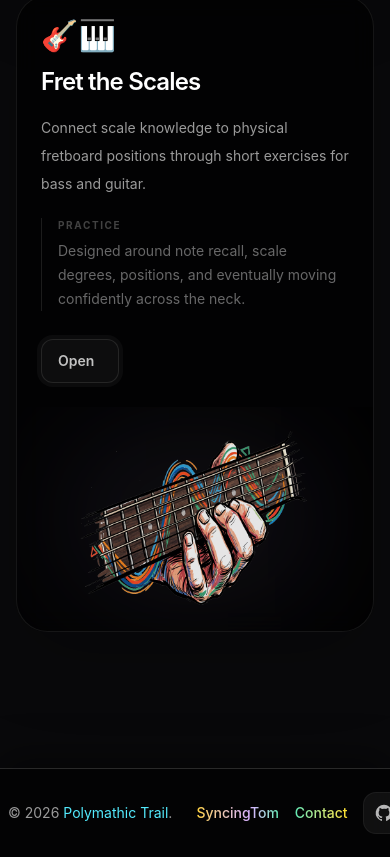
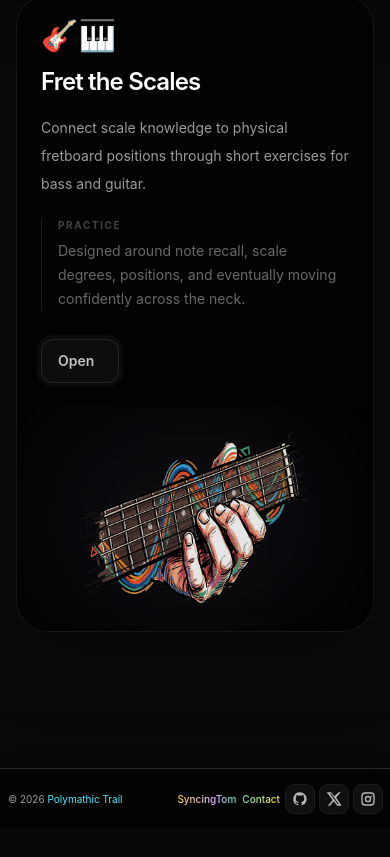
Before and after one commit to ARCynic/SyncingTom, a React (Vite) app in the folder frontend/: page / in a window 390 px wide. Shown: the part 3045-3902 px from the top of the page. After the commit the page ends 3874 px from the top, so only its background shows below. Built offline with nearby package versions, Linux system fonts and the light colour scheme.

Commit message:
footer fix

```diff
--- a/frontend/src/components/layout/Footer.jsx
+++ b/frontend/src/components/layout/Footer.jsx
@@ -1,3 +1,224 @@
+// import {
+//   Link,
+// } from "react-router";
+
+// export default function Footer() {
+//   const year =
+//     new Date().getFullYear();
+
+//   return (
+//     <footer
+//       className="
+//         relative
+//         z-20
+//         mt-2
+//         border-t
+//         border-white/15
+//         bg-black/60
+//         backdrop-blur-md
+//         shadow-[0_-10px_40px_rgba(0,0,0,0.45)]
+//       "
+//     >
+//       <div
+//         className="
+//           mx-auto
+//           w-full
+//           max-w-screen-2xl
+//           px-2
+//           py-6
+//         "
+//       >
+//         <div
+//           className="
+//             flex
+//             items-center
+//             justify-between
+//             gap-6
+//           "
+//         >
+//           <p
+//             className="
+//               whitespace-nowrap
+//               text-sm
+//               text-white/60
+//             "
+//           >
+//             © {year}{" "}
+
+//             <a
+//               href="https://polymathictrail.space"
+//               className="
+//                 text-cyan-300
+//                 underline-offset-4
+//                 hover:text-emerald-200
+//                 hover:underline
+//               "
+//               rel="noreferrer"
+//             >
+//               Polymathic Trail
+//             </a>
+
+//             .
+
+//             <span className="hidden sm:inline">
+//               {" "}
+//               All rights reserved.
+//             </span>
+//           </p>
+
+//           <div
+//             className="
+//               flex
+//               items-center
+//               gap-3
+//               whitespace-nowrap
+//             "
+//           >
+//             <Link
+//               to="/about"
+//               className="
+//                 mr-1
+//                 text-sm
+//                 font-medium
+//                 text-white/50
+//                 underline-offset-4
+//                 transition
+//                 hover:text-cyan-200
+//                 hover:underline
+//               "
+//             >
+//               <span
+//                 className="
+//                   bg-gradient-to-r
+//                   from-amber-300
+//                   to-purple-300
+//                   bg-clip-text
+//                   text-transparent
+//                 "
+//               >
+//                 Syncing
+//               </span>
+
+//               <span
+//                 className="
+//                   bg-gradient-to-r
+//                   from-purple-300
+//                   to-emerald-300
+//                   bg-clip-text
+//                   text-transparent
+//                 "
+//               >
+//                 Tom
+//               </span>
+//             </Link>
+//             <Link
+//               to="/contact"
+//               className="
+//                 mr-1
+//                 text-sm
+//                 font-medium
+//                 text-white/50
+//                 underline-offset-4
+//                 transition
+//                 hover:text-cyan-200
+//                 hover:underline
+//               "
+//             >
+//               <span
+//                 className="
+//                   bg-gradient-to-r
+//                   from-emerald-300
+//                   to-yellow-300
+//                   bg-clip-text
+//                   text-transparent
+//                 "
+//               >
+//                 Contact
+//               </span>
+//             </Link>
+
+//             <SocialIcon
+//               href="https://github.com/ARCynic"
+//               label="GitHub"
+//               icon={
+//                 <svg
+//                   viewBox="0 0 24 24"
+//                   className="h-5 w-5"
+//                   fill="currentColor"
+//                   aria-hidden="true"
+//                 >
+//                   <path
+//                     fillRule="evenodd"
+//                     clipRule="evenodd"
+//                     d="M12 2a10 10 0 0 0-3.162 19.488c.5.092.682-.217.682-.483 0-.237-.009-.866-.013-1.7-2.776.603-3.362-1.338-3.362-1.338a2.645 2.645 0 0 0-1.107-1.46c-.905-.62.069-.607.069-.607 1.002.071 1.529 1.03 1.529 1.03.89 1.526 2.337 1.086 2.906.83.09-.645.349-1.086.636-1.336-2.217-.252-4.55-1.109-4.55-4.935 0-1.09.39-1.984 1.03-2.683-.103-.253-.447-1.27.098-2.647 0 0 .84-.269 2.75 1.026A9.57 9.57 0 0 1 12 6.844c.85.004 1.706.115 2.505.337 1.909-1.295 2.748-1.026 2.748-1.026.546 1.377.202 2.394.1 2.647.64.699 1.028 1.593 1.028 2.683 0 3.836-2.337 4.68-4.56 4.928.359.31.678.92.678 1.854 0 1.337-.012 2.415-.012 2.743 0 .268.18.58.688.482A10 10 0 0 0 12 2Z"
+//                   />
+//                 </svg>
+//               }
+//             />
+
+//             <SocialIcon
+//               href="https://x.com/Cynically_Stoic"
+//               label="Twitter"
+//               icon={
+//                 <svg
+//                   viewBox="0 0 24 24"
+//                   className="h-5 w-5"
+//                   fill="currentColor"
+//                   aria-hidden="true"
+//                 >
+//                   <path
+//                     d="M18.9 2H22l-6.77 7.73L23.5 22h-6.7l-5.24-6.44L5.9 22H2.8l7.3-8.34L1 2h6.86l4.74 5.9L18.9 2Zm-1.2 18h1.86L7.74 3.88H5.76L17.7 20Z"
+//                   />
+//                 </svg>
+//               }
+//             />
+
+//             <SocialIcon
+//               href="https://www.instagram.com/arcynic_/"
+//               label="Instagram"
+//               icon={
+//                 <svg
+//                   viewBox="0 0 24 24"
+//                   className="h-5 w-5"
+//                   fill="currentColor"
+//                   aria-hidden="true"
+//                 >
+//                   <path
+//                     d="M7.5 2h9A5.5 5.5 0 0 1 22 7.5v9A5.5 5.5 0 0 1 16.5 22h-9A5.5 5.5 0 0 1 2 16.5v-9A5.5 5.5 0 0 1 7.5 2Zm0 2A3.5 3.5 0 0 0 4 7.5v9A3.5 3.5 0 0 0 7.5 20h9a3.5 3.5 0 0 0 3.5-3.5v-9A3.5 3.5 0 0 0 16.5 4h-9ZM12 7.2A4.8 4.8 0 1 1 7.2 12 4.8 4.8 0 0 1 12 7.2Zm0 2A2.8 2.8 0 1 0 14.8 12 2.8 2.8 0 0 0 12 9.2Zm5.3-2.5a1.1 1.1 0 1 1-1.1 1.1 1.1 1.1 0 0 1 1.1-1.1Z"
+//                   />
+//                 </svg>
+//               }
+//             />
+//           </div>
+//         </div>
+//       </div>
+//     </footer>
+//   );
+// }
+
+// function SocialIcon({
+//   href,
+//   label,
+//   icon,
+// }) {
+//   return (
+//     <a
+//       href={href}
+//       aria-label={label}
+//       className={[
+//         "inline-flex h-10 w-10 items-center justify-center rounded-xl",
+//         "bg-white/5 text-white/70 ring-1 ring-white/10",
+//         "hover:bg-white/10 hover:text-white hover:ring-white/20",
+//         "transition",
+//       ].join(" ")}
+//     >
+//       {icon}
+//     </a>
+//   );
+// }
+
+
+
 import {
   Link,
 } from "react-router";
@@ -25,28 +246,35 @@ export default function Footer() {
           w-full
           max-w-screen-2xl
           px-2
-          py-6
+          py-4
+          sm:px-6
+          sm:py-6
+          lg:px-8
         "
       >
         <div
           className="
             flex
+            min-w-0
             items-center
             justify-between
-            gap-6
+            gap-2
+            sm:gap-6
           "
         >
           <p
             className="
+              shrink-0
               whitespace-nowrap
-              text-sm
+              text-[10px]
               text-white/60
+              sm:text-sm
             "
           >
             © {year}{" "}
 
             <a
-              href="https://polymathictrail.space"
+              href=""
               className="
                 text-cyan-300
                 underline-offset-4
@@ -58,33 +286,34 @@ export default function Footer() {
               Polymathic Trail
             </a>
 
-            .
-
             <span className="hidden sm:inline">
-              {" "}
-              All rights reserved.
+              . All rights reserved.
             </span>
           </p>
 
           <div
             className="
               flex
+              min-w-0
+              shrink-0
               items-center
-              gap-3
+              gap-1.5
               whitespace-nowrap
+              sm:gap-3
             "
           >
             <Link
               to="/about"
               className="
-                mr-1
-                text-sm
+                text-[10px]
                 font-medium
                 text-white/50
                 underline-offset-4
                 transition
                 hover:text-cyan-200
                 hover:underline
+                sm:mr-1
+                sm:text-sm
               "
             >
               <span
@@ -111,17 +340,19 @@ export default function Footer() {
                 Tom
               </span>
             </Link>
+
             <Link
               to="/contact"
               className="
-                mr-1
-                text-sm
+                text-[10px]
                 font-medium
                 text-white/50
                 underline-offset-4
                 transition
                 hover:text-cyan-200
                 hover:underline
+                sm:mr-1
+                sm:text-sm
               "
             >
               <span
@@ -138,12 +369,17 @@ export default function Footer() {
             </Link>
 
             <SocialIcon
-              href="https://github.com/ARCynic"
+              href=""
               label="GitHub"
               icon={
                 <svg
                   viewBox="0 0 24 24"
-                  className="h-5 w-5"
+                  className="
+                    h-4
+                    w-4
+                    sm:h-5
+                    sm:w-5
+                  "
                   fill="currentColor"
                   aria-hidden="true"
                 >
@@ -157,12 +393,17 @@ export default function Footer() {
             />
 
             <SocialIcon
-              href="https://x.com/Cynically_Stoic"
+              href=""
               label="Twitter"
               icon={
                 <svg
                   viewBox="0 0 24 24"
-                  className="h-5 w-5"
+                  className="
+                    h-4
+                    w-4
+                    sm:h-5
+                    sm:w-5
+                  "
                   fill="currentColor"
                   aria-hidden="true"
                 >
@@ -174,12 +415,17 @@ export default function Footer() {
             />
 
             <SocialIcon
-              href="https://www.instagram.com/arcynic_/"
+              href=""
               label="Instagram"
               icon={
                 <svg
                   viewBox="0 0 24 24"
-                  className="h-5 w-5"
+                  className="
+                    h-4
+                    w-4
+                    sm:h-5
+                    sm:w-5
+                  "
                   fill="currentColor"
                   aria-hidden="true"
                 >
@@ -206,10 +452,11 @@ function SocialIcon({
       href={href}
       aria-label={label}
       className={[
-        "inline-flex h-10 w-10 items-center justify-center rounded-xl",
+        "inline-flex h-7 w-7 shrink-0 items-center justify-center rounded-lg",
         "bg-white/5 text-white/70 ring-1 ring-white/10",
         "hover:bg-white/10 hover:text-white hover:ring-white/20",
         "transition",
+        "sm:h-10 sm:w-10 sm:rounded-xl",
       ].join(" ")}
     >
       {icon}
```
